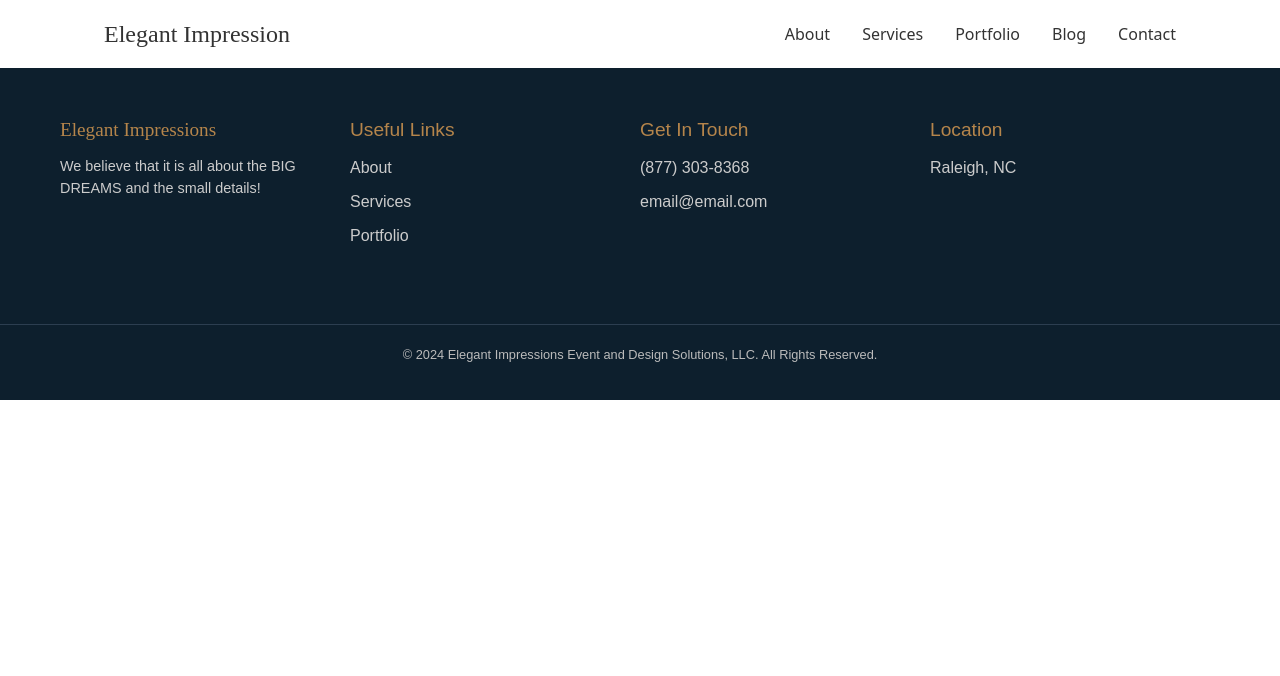
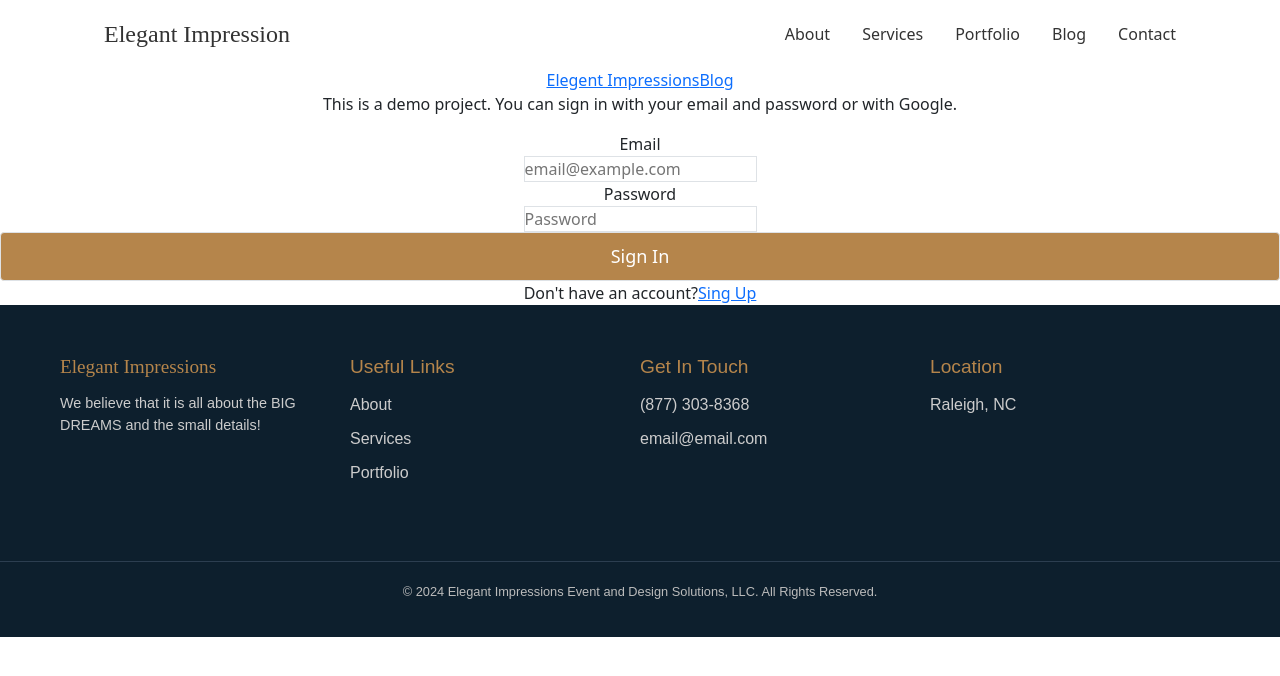
Before and after one commit to Zirodev1/elegent-impressions, a React (Create React App) app in the folder frontend/: page /sign-in in a window 1280 px wide. Shown: the top 676 px of the page. Built offline with nearby package versions, Linux system fonts and the light colour scheme.

Commit message:
completed sign in functionality

```diff
--- a/frontend/src/pages/admin/SignIn.js
+++ b/frontend/src/pages/admin/SignIn.js
@@ -1,7 +1,110 @@
-import React from "react";
+import { Alert, Button, Label, Spinner, TextInput } from "flowbite-react";
+import { useState } from "react";
+import { Link, useNavigate } from "react-router-dom";
+
+
+import "./SignUp.css";
 
 const SignIn = () => {
+  const [formData, setFormData] = useState({});
+  const [errorMessage, setErrorMessage] = useState(null);
+  const [loading, setLoading] = useState(false);
+  const navigate = useNavigate();
 
-}
+  function handleChange(e) {
+    setFormData({...formData, [e.target.id]: e.target.value.trim()});
+  }
+
+  const handleSubmit = async (e) => {
+    e.preventDefault();
+    if (!formData.email || !formData.password){
+      return setErrorMessage('Please fill out all fields.');
+    }
+
+    try {
+      setLoading(true);
+      setErrorMessage(null);
+      const res = await fetch('/api/auth/signin', {
+        method: 'POST',
+        headers: {'Content-Type': 'application/json'},
+        body: JSON.stringify(formData),
+      });
+      const data = await res.json();
+      if (data.success === false){
+        return setErrorMessage(data.message);
+      }
+      setLoading(false);
+      if(res.ok){
+        navigate('/admin')
+      }
+    } catch (error) {
+      setErrorMessage(error.message);
+      setLoading(false)
+    }
+  }
+
+  return (
+    <div className="">
+      <div className="">
+        {/* left */}
+        <div className="">
+          <Link to="/" className="">
+            <span className="">Elegent Impressions</span>
+            Blog
+          </Link>
+          <p className="">
+            This is a demo project. You can sign in with your email and password
+            or with Google.
+          </p>
+        </div>
+
+        <div className="">
+          <form className="" onSubmit={handleSubmit}>
+            <div>
+              <Label value="Email" />
+              <TextInput
+                type="email"
+                placeholder="email@example.com"
+                id="email"
+                onChange={handleChange}
+              />
+            </div>
+            <div>
+              <Label value="Password" />
+                <TextInput type="password"
+                placeholder="Password"
+                id="password"
+                onChange={handleChange}
+                />
+            </div>
+            <Button type="submit" disabled={loading}>
+              {
+                loading ? (
+                  <>
+                    <Spinner className="spinner"/>
+                    <span>Loading...</span>
+                  </>
+                ) : (
+                  'Sign In'
+                )
+              }
+            </Button>
+          </form>
+          <div className="">
+            <span>Don't have an account?</span>
+            <Link to="/sign-up">Sing Up</Link>
+          </div>
+          {
+            errorMessage && (
+              <Alert>
+                {errorMessage}
+              </Alert>
+            )
+          }
+        </div>
+      </div>
+    </div>
+  );
+};
 
 export default SignIn;
```
